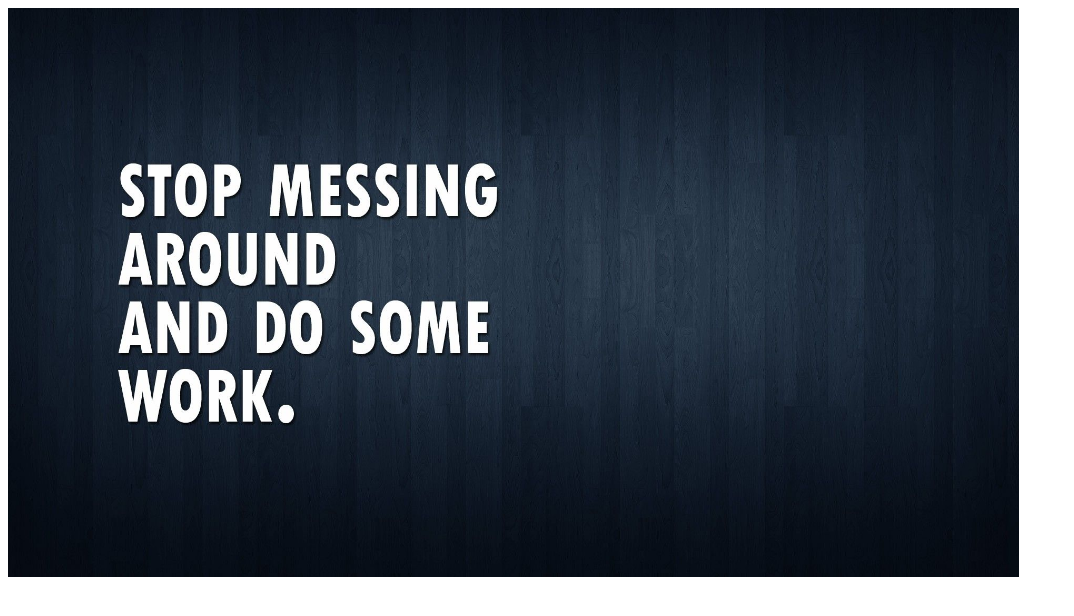
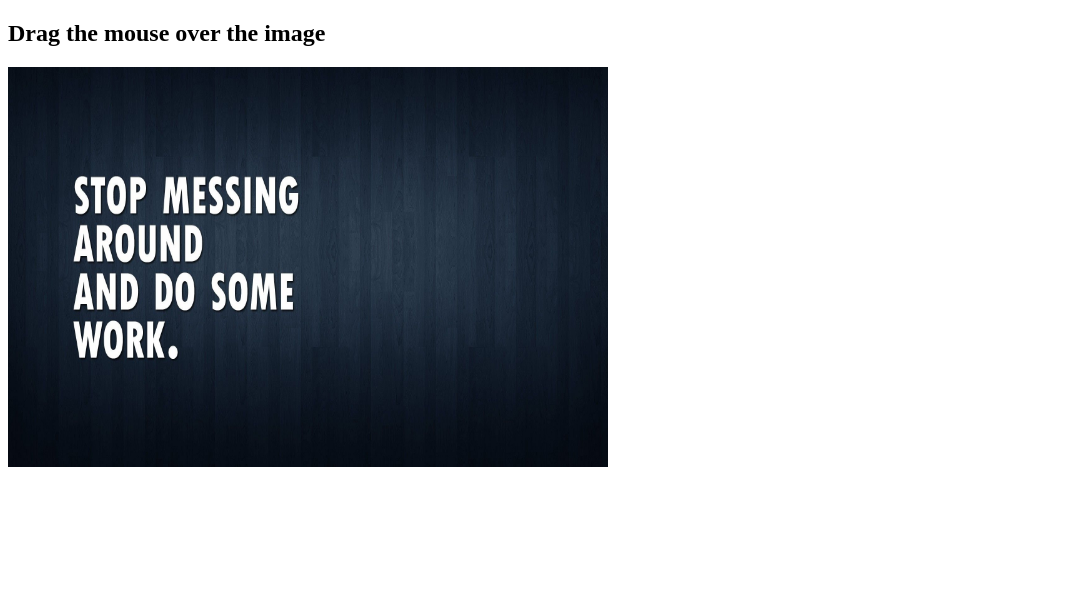
Before and after one commit to Snowil-tuscano/CSS, a plain HTML site: page cordinate.html in a window 1280 px wide. Shown: the whole page, without its empty margins (0-1074 px from the left). Drawn offline with Linux system fonts and the light colour scheme.

Commit message:
one more

```diff
--- a/cordinate.html
+++ b/cordinate.html
@@ -8,7 +8,8 @@
 </head>
 
 <body>
-    <img src="img1.jpg" alt="" style="width: 80%;height: 80%;" onmouseover="fun1()" onmousedown="fun2()">
+    <h2>Drag the mouse over the image</h2>
+    <img src="img1.jpg" alt="" width="600" height="400" onmouseover="fun1()" onmousedown="fun2()">
     <p id="con"></p>
     <script>
         function fun1() {
```
